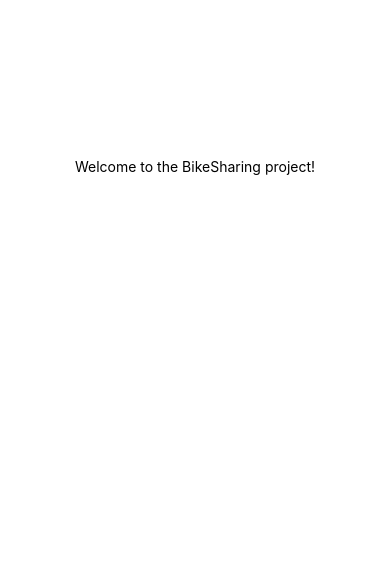
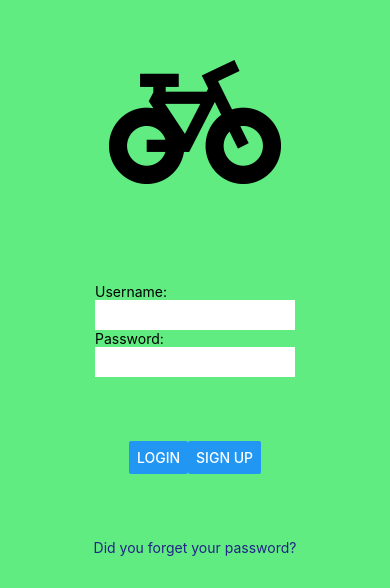
Before and after one commit to cagdasfil/bikesharing-mobile-app, a React Native app: screen / in a window 390 px wide. Shown: the part 256-844 px from the top of the page. Built offline with nearby package versions, Linux system fonts and the light colour scheme.

Commit message:
basic home page designed

```diff
--- a/App.js
+++ b/App.js
@@ -1,10 +1,31 @@
 import React from 'react';
-import { StyleSheet, Text, View } from 'react-native';
+import { StyleSheet, Text, TextInput, View, Image, Button } from 'react-native';
 
 export default function App() {
   return (
     <View style={styles.container}>
-      <Text>Welcome to the BikeSharing project!</Text>
+      <View style={styles.logo}>
+        <Image source={require("./images/bikelogo.png")} />
+      </View>
+      <View style={styles.login}>
+        <View>
+          <Text>Username:</Text>
+          <TextInput
+            style={{height:30, width:200, backgroundColor:"#fff"}}
+          />
+          <Text>Password:</Text>
+          <TextInput
+            style={{height:30, width:200, backgroundColor:"#fff"}}
+          />
+        </View>
+        <View style={styles.button}>
+          <Button title="Login"/>
+          <Button title="Sign Up"/>
+        </View>
+        <View>
+          <Text style={{color:"#222288"}}>Did you forget your password?</Text>
+        </View>
+      </View>
     </View>
   );
 }
@@ -12,8 +33,24 @@ export default function App() {
 const styles = StyleSheet.create({
   container: {
     flex: 1,
-    backgroundColor: '#fff',
+    backgroundColor: '#60ec80',
     alignItems: 'center',
     justifyContent: 'center',
   },
+  logo:{
+    flex: 3,
+    justifyContent: 'flex-end',
+  },
+  login: {
+    flex: 2,
+    backgroundColor: '#60ec80',
+    alignItems: 'center',
+    justifyContent: 'space-around',
+  },
+  button:{
+    flexDirection: 'row',
+    justifyContent: 'space-around',
+    alignItems: 'center',
+    alignContent: 'center',
+  },
 });
```
Also changed, not shown: images/bikelogo.png (added).
